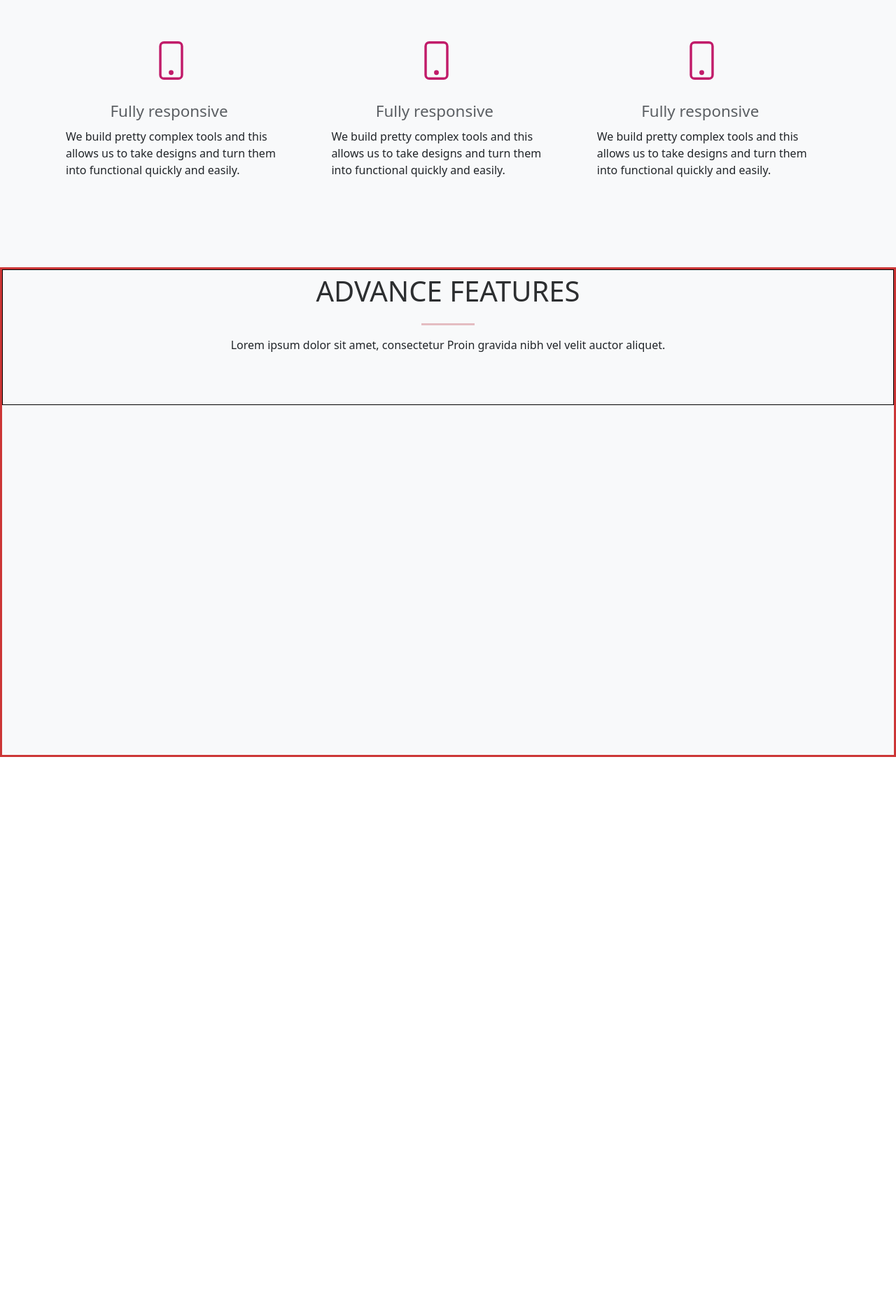
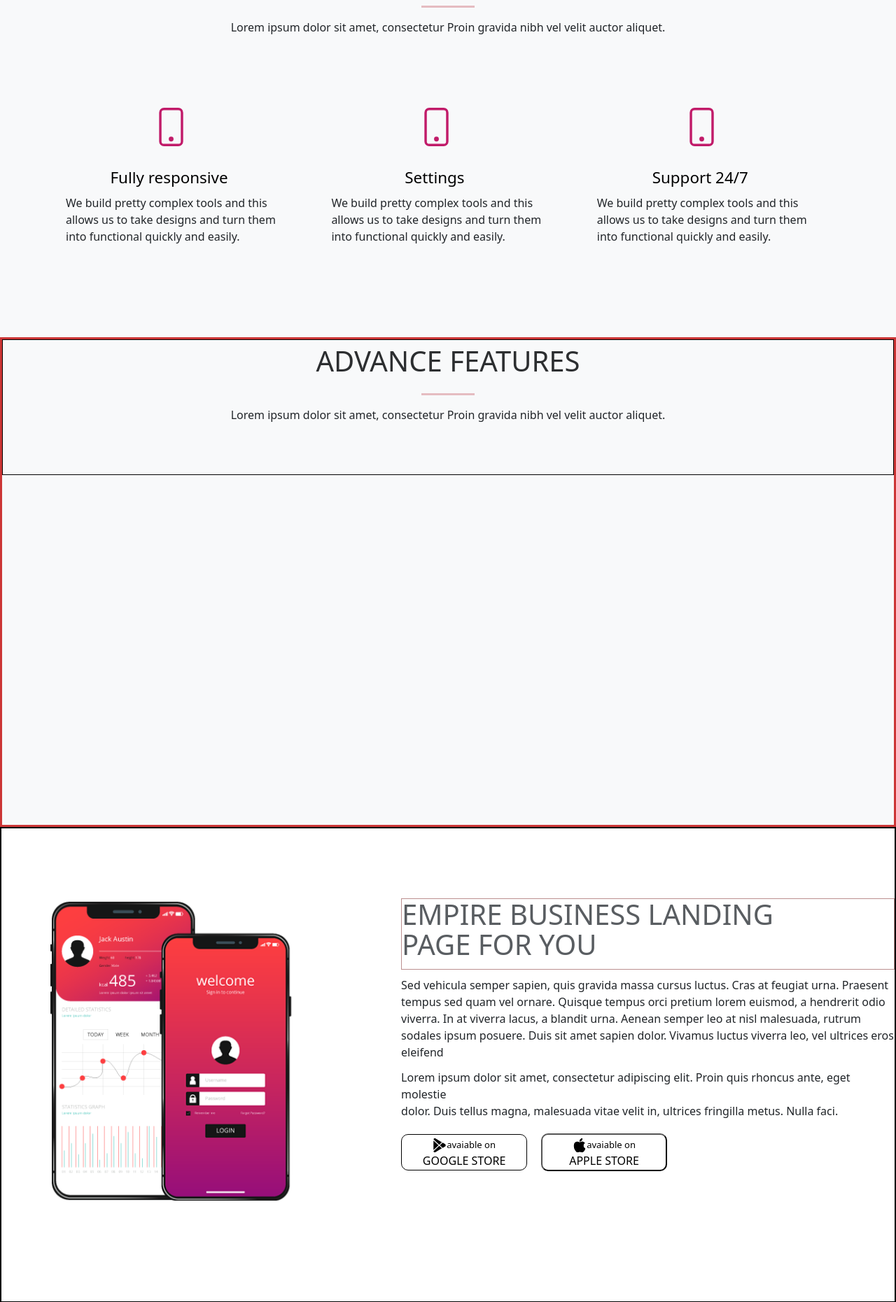
Before and after one commit to kavingithub7/Finalproject, a React (Create React App) app in the folder finalproject/: page / in a window 1280 px wide. Shown: the part 760-2621 px from the top of the page at 70% size. Before the commit the page ends 1842 px from the top, so only its background shows below. Built offline with nearby package versions, Linux system fonts and the light colour scheme.

Commit message:
section 4

```diff
--- a/finalproject/src/App.js
+++ b/finalproject/src/App.js
@@ -9,6 +9,10 @@ import './Specification.css';
 import Specificationsection from './Specificationsection';
 import Advancesection from './Advancesection';
 import './Advancesection.css';
+import './Whyisbest.css';
+import Whyisbestsection from './Whyisbest';
+import Videosection from './Videosection';
+import './Videosection.css';
 
 
 function App() {
@@ -18,6 +22,9 @@ function App() {
       <Homesection/>
       <Specificationsection/>
       <Advancesection/>
+      <Whyisbestsection/>
+      <Videosection/>
+      <Videosection/>
 
 
 
--- a/finalproject/src/Homesection.jsx
+++ b/finalproject/src/Homesection.jsx
@@ -9,7 +9,7 @@ export default function Homesection()
                             </div>
                 <div className="forhomecontent">
                     <span className="forcontentline1">Our mission is to help you do the impossible. We’re engineers.</span><br/>
-                    <span className="forcontentline2">Inventors. Problem Solvers. What matters to you it also shhould be</span><br/>
+                    <span className="forcontentline2">Inventors. Problem Solvers. What matters to you it also should be</span><br/>
                     <span className="forcontentline3">help us, inspires what we do.</span><br/>
                 </div>
                 <div className="forhomebutton">
--- a/finalproject/src/Specification.css
+++ b/finalproject/src/Specification.css
@@ -2,12 +2,13 @@
     display: grid;
     grid-template-rows: 35% 65%;
     /* border: 3px solid rgb(204, 54, 54); */
-    height: 550px;
+    height: 650px;
     background-color: #f8f9fa;
 }
 .specificationheader{
     /* border: 1px solid black; */
     text-align: center;
+    margin-top: 100px;
 }
 .forheader{
     font-weight: 400;
@@ -16,9 +17,12 @@
     margin: 0;
     text-transform: uppercase;
 }
+.feature1font
+{
+    color: black;
+}
 .specificationcontent{
     /* border: 1px solid black; */
-
 }
 .forline{
    border-top: 3px solid #aa0919;
@@ -34,21 +38,21 @@
     column-gap: 2%;
 }
 .features1{
-    margin-top: 10px;
+    margin-top: 70px;
     /* border: 1px solid black; */
     display: grid;
     grid-template-rows: 40% 15% 45% ;
     height: 270px ;
 }
 .features2{
-    margin-top: 10px;
+    margin-top: 70px;
     /* border: 1px solid black; */
     display: grid;
     grid-template-rows: 40% 15% 45% ;
     height: 270px ;
 }
 .features3{
-    margin-top: 10px;
+    margin-top: 70px;
     /* border: 1px solid black; */
     display: grid;
     grid-template-rows: 40% 15% 45% ;
--- a/finalproject/src/Specificationsection.jsx
+++ b/finalproject/src/Specificationsection.jsx
@@ -15,7 +15,7 @@ export default function Specificationsection()
   <path d="M8 14a1 1 0 1 0 0-2 1 1 0 0 0 0 2"/>
 </svg></span> </div>
                     <div className="feature1header">
-                        <p>Fully responsive</p>
+                        <p className="feature1font">Fully responsive</p>
                     </div>
                     <div className="feature1content">
                         <span className="contenlines">We build pretty complex tools and this</span><br/><span className="contenlines">allows us to take designs and turn them</span> <br/><span className="contenlines">into functional quickly and easily.</span>
@@ -27,7 +27,7 @@ export default function Specificationsection()
   <path d="M8 14a1 1 0 1 0 0-2 1 1 0 0 0 0 2"/>
 </svg></span> </div>
                     <div className="feature1header">
-                        <p>Fully responsive</p>
+                        <p className="feature1font">Settings</p>
                     </div>
                     <div className="feature1content">
                         <span className="contenlines">We build pretty complex tools and this</span><br/><span className="contenlines">allows us to take designs and turn them</span> <br/><span className="contenlines">into functional quickly and easily.</span>
@@ -39,7 +39,7 @@ export default function Specificationsection()
   <path d="M8 14a1 1 0 1 0 0-2 1 1 0 0 0 0 2"/>
 </svg></span> </div>
                     <div className="feature1header">
-                        <p>Fully responsive</p>
+                        <p className="feature1font">Support 24/7</p>
                     </div>
                     <div className="feature1content">
                         <span className="contenlines">We build pretty complex tools and this</span><br/><span className="contenlines">allows us to take designs and turn them</span> <br/><span className="contenlines">into functional quickly and easily.</span>
--- /dev/null
+++ b/finalproject/src/Videosection.css
@@ -0,0 +1,31 @@
+.videosection{
+    border: 1px solid black;
+    display: grid;
+    height: 700px;
+    grid-template-rows: 75% 25%;
+}
+.youtube{
+    display: grid;
+    border: 1px solid black;
+    background-image: url(IMAGES/1520922384934.jpg);
+    background-size: cover;
+    justify-content: center;
+    align-items: center;
+    margin-top: 100px;
+}
+.playbuttonstyle{
+    width: 80px;
+    height: 80px;
+    border-radius: 40px;
+    border-color: transparent;
+
+}
+.playbuttonstyle:hover{
+    color: white;
+    background-color: #e31374;
+}
+.clients{
+    border:  1px solid rgb(185, 29, 29);
+    display: grid;
+    grid-template-columns: 20% 20% 20% 20%;
+}
--- /dev/null
+++ b/finalproject/src/Videosection.jsx
@@ -0,0 +1,21 @@
+export default function Videosection()
+{
+    return(
+        <div className="videosection">
+            <div className="youtube">
+                <div className="playbutton">
+                    <button className="playbuttonstyle" >
+                        <svg xmlns="http://www.w3.org/2000/svg" width="25" height="25" fill="currentColor" class="bi bi-play" viewBox="0 0 16 16">
+  <path d="M10.804 8 5 4.633v6.734zm.792-.696a.802.802 0 0 1 0 1.392l-6.363 3.692C4.713 12.69 4 12.345 4 11.692V4.308c0-.653.713-.998 1.233-.696z"/>
+</svg></button>
+                </div>
+            </div>
+            <div className="clients">
+                <div className="projectcompleted">jii</div>
+                <div className="happyclients">dsd</div>
+                <div className="designawards">dfqwf</div>
+                <div className="cupsofcoffee">kkk</div>
+            </div>
+        </div>
+    )
+}
--- /dev/null
+++ b/finalproject/src/Whyisbest.css
@@ -0,0 +1,77 @@
+.whyisbest{
+    display: grid;
+    grid-template-columns: 33% 67%;
+    height: 680px;
+    border: 2px solid black;
+  }
+  .whyisbestimage{
+    background-image: url(IMAGES/why-best.png);
+    background-size: contain;
+    background-repeat: no-repeat;
+    /* border:  1px solid red; */
+    margin-top: 100PX;
+    margin-left: 70px;
+  }
+  .whyisbestcontent{
+    /* border: 1px solid black; */
+    display: grid;
+    grid-template-rows: 30% 21% 9% 25%;
+  }
+  .whyisbestheader{
+    border: 1px solid rosybrown;
+    margin-top: 100px;
+    margin-left: 150px;
+    font-weight: 400;
+    color: #595d61;
+    font-size: 40px;
+    text-transform: uppercase;
+    line-height:43px;
+  }
+  .whysisbestheaderline2{
+    margin-top: 4px;
+
+  }
+  .whyisbestparagraph{
+    /* border: 1px solid rgb(0, 0, 0);  */
+    margin-top: 10px;
+   margin-left:150px;
+  }
+  .whyisbestparagraph2{
+    /* border: 1px solid rgb(255, 4, 4);  */
+    margin-left:150px;
+  }
+  .whyisbestbutton{
+    margin-top: 2px;
+    /* border: 1px solid rgb(194, 17, 17); */
+  }
+  .googlestorebutton{
+    border: 1px solid black;
+    border-radius: 10px;
+    width: 180px;
+    background-color: transparent;
+    margin-left: 150px;
+    margin-top: 30px;
+    color: black;
+  }
+  .googlestorefont{
+    font-size: small;
+  }
+  .applestorebutton{
+    /* border: 1px solid rgb(63, 59, 59); */
+    border-radius: 10px;
+    width: 180px;
+    background-color: transparent;
+    color: rgb(10, 8, 8);
+    margin-left: 20px;
+    color:black
+  }
+  .applestorefont{
+    font-size: small;
+  }
+  .googlestorebutton:hover,.applestorebutton:hover{
+    background-color: #e31374;
+    color: white;
+  }
+  .forgoogleicon:hover{
+    color: white;
+  }
--- /dev/null
+++ b/finalproject/src/Whyisbest.jsx
@@ -0,0 +1,43 @@
+export default function Whyisbestsection()
+{
+    return(
+        <div className="whyisbest">
+            <div className="whyisbestimage">
+            </div>
+            <div className="whyisbestcontent">
+                <div className="whyisbestheader">
+                    <span>EMPIRE BUSINESS LANDING</span><br/>
+                    <span className="whysisbestheaderline2">PAGE FOR YOU</span>
+                </div>
+                <div className="whyisbestparagraph">
+                    <span>Sed vehicula semper sapien, quis gravida massa cursus luctus. Cras at feugiat urna. Praesent</span><br/>
+                    <span>tempus sed quam vel ornare. Quisque tempus orci pretium lorem euismod, a hendrerit odio</span><br/>
+                    <span>viverra. In at viverra lacus, a blandit urna. Aenean semper leo at nisl malesuada, rutrum</span><br/>
+                    <span>sodales ipsum posuere. Duis sit amet sapien dolor. Vivamus luctus viverra leo, vel ultrices eros</span><br/>
+                    <span>eleifend </span>
+                </div>
+                <div className="whyisbestparagraph2">
+                    <span>Lorem ipsum dolor sit amet, consectetur adipiscing elit. Proin quis rhoncus ante, eget molestie</span><br/>
+                    <span>dolor. Duis tellus magna, malesuada vitae velit in, ultrices fringilla metus. Nulla faci.</span>
+                </div>
+                <div className="whyisbestbutton">
+                    <button className="googlestorebutton">
+                    <svg xmlns="http://www.w3.org/2000/svg" width="20" height="20" fill="currentColor" class="forgoogleicon" viewBox="0 0 16 16">
+  <path d="M14.222 9.374c1.037-.61 1.037-2.137 0-2.748L11.528 5.04 8.32 8l3.207 2.96 2.694-1.586Zm-3.595 2.116L7.583 8.68 1.03 14.73c.201 1.029 1.36 1.61 2.303 1.055l7.294-4.295M1 13.396V2.603L6.846 8zM1.03 1.27l6.553 6.05 3.044-2.81L3.333.215C2.39-.341 1.231.24 1.03 1.27Z"/>
+</svg>
+                        <span className="googlestorefont">avaiable on</span><br/><span className="">GOOGLE STORE</span></button>
+                    <button className="applestorebutton">
+                    <svg xmlns="http://www.w3.org/2000/svg" width="20" height="20" fill="currentColor" className="forappleicon" viewBox="0 0 16 16">
+  <path d="M11.182.008C11.148-.03 9.923.023 8.857 1.18c-1.066 1.156-.902 2.482-.878 2.516.024.034 1.52.087 2.475-1.258.955-1.345.762-2.391.728-2.43Zm3.314 11.733c-.048-.096-2.325-1.234-2.113-3.422.212-2.189 1.675-2.789 1.698-2.854.023-.065-.597-.79-1.254-1.157a3.692 3.692 0 0 0-1.563-.434c-.108-.003-.483-.095-1.254.116-.508.139-1.653.589-1.968.607-.316.018-1.256-.522-2.267-.665-.647-.125-1.333.131-1.824.328-.49.196-1.422.754-2.074 2.237-.652 1.482-.311 3.83-.067 4.56.244.729.625 1.924 1.273 2.796.576.984 1.34 1.667 1.659 1.899.319.232 1.219.386 1.843.067.502-.308 1.408-.485 1.766-.472.357.013 1.061.154 1.782.539.571.197 1.111.115 1.652-.105.541-.221 1.324-1.059 2.238-2.758.347-.79.505-1.217.473-1.282Z"/>
+  <path d="M11.182.008C11.148-.03 9.923.023 8.857 1.18c-1.066 1.156-.902 2.482-.878 2.516.024.034 1.52.087 2.475-1.258.955-1.345.762-2.391.728-2.43Zm3.314 11.733c-.048-.096-2.325-1.234-2.113-3.422.212-2.189 1.675-2.789 1.698-2.854.023-.065-.597-.79-1.254-1.157a3.692 3.692 0 0 0-1.563-.434c-.108-.003-.483-.095-1.254.116-.508.139-1.653.589-1.968.607-.316.018-1.256-.522-2.267-.665-.647-.125-1.333.131-1.824.328-.49.196-1.422.754-2.074 2.237-.652 1.482-.311 3.83-.067 4.56.244.729.625 1.924 1.273 2.796.576.984 1.34 1.667 1.659 1.899.319.232 1.219.386 1.843.067.502-.308 1.408-.485 1.766-.472.357.013 1.061.154 1.782.539.571.197 1.111.115 1.652-.105.541-.221 1.324-1.059 2.238-2.758.347-.79.505-1.217.473-1.282Z"/>
+</svg>
+
+                        <span className="applestorefont">avaiable on</span><br/><span>APPLE STORE</span></button>
+
+                </div>
+            </div>
+
+
+        </div>
+    )
+}
```
Also changed, not shown: finalproject/src/IMAGES/1520922384934.jpg (added).
